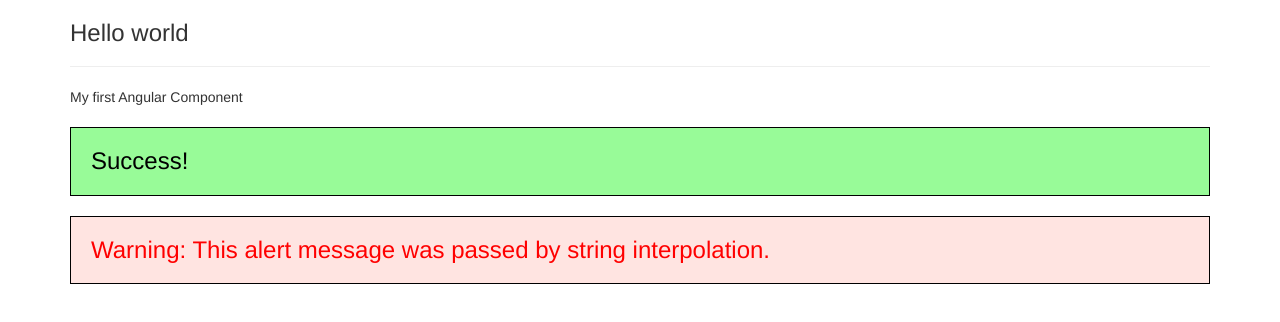
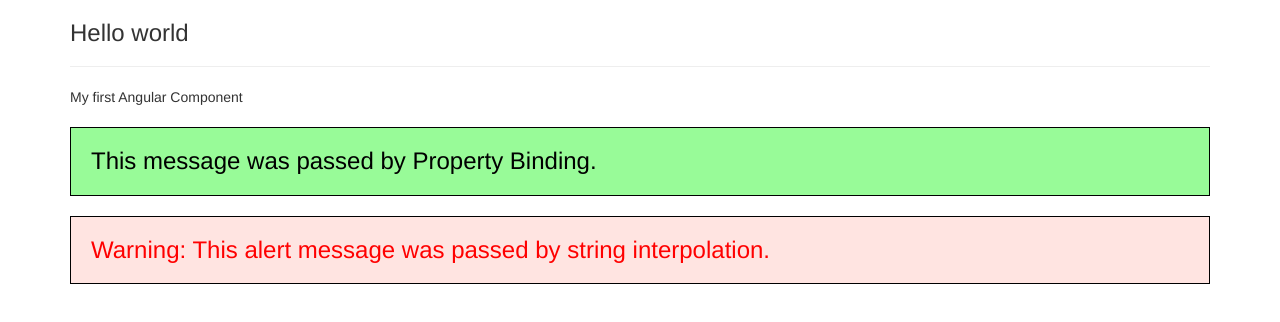
Before and after one commit to thmsagc/learning-angular, an Angular app: page / in a window 1280 px wide. Shown: the top 322 px of the page. Built offline with nearby package versions, Linux system fonts and the light colour scheme.

Commit message:
Using Property Binding

```diff
--- a/src/app/success/success.component.html
+++ b/src/app/success/success.component.html
@@ -1 +1 @@
-<h3>Success!</h3>
+<h3 [innerText]="message"></h3>
--- a/src/app/success/success.component.ts
+++ b/src/app/success/success.component.ts
@@ -6,5 +6,5 @@ import { Component } from "@angular/core";
   styleUrls: ['success.component.css']
 })
 export class SuccessComponent {
-
+  message: string = "This message was passed by Property Binding."
 }
```
